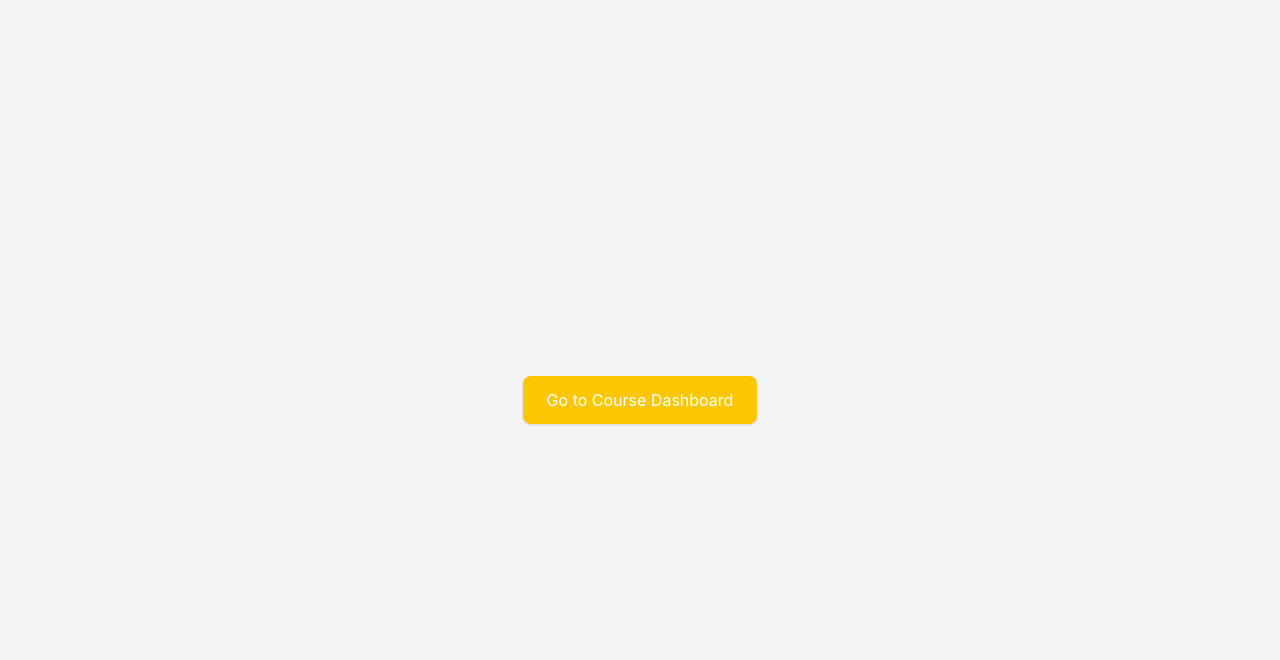
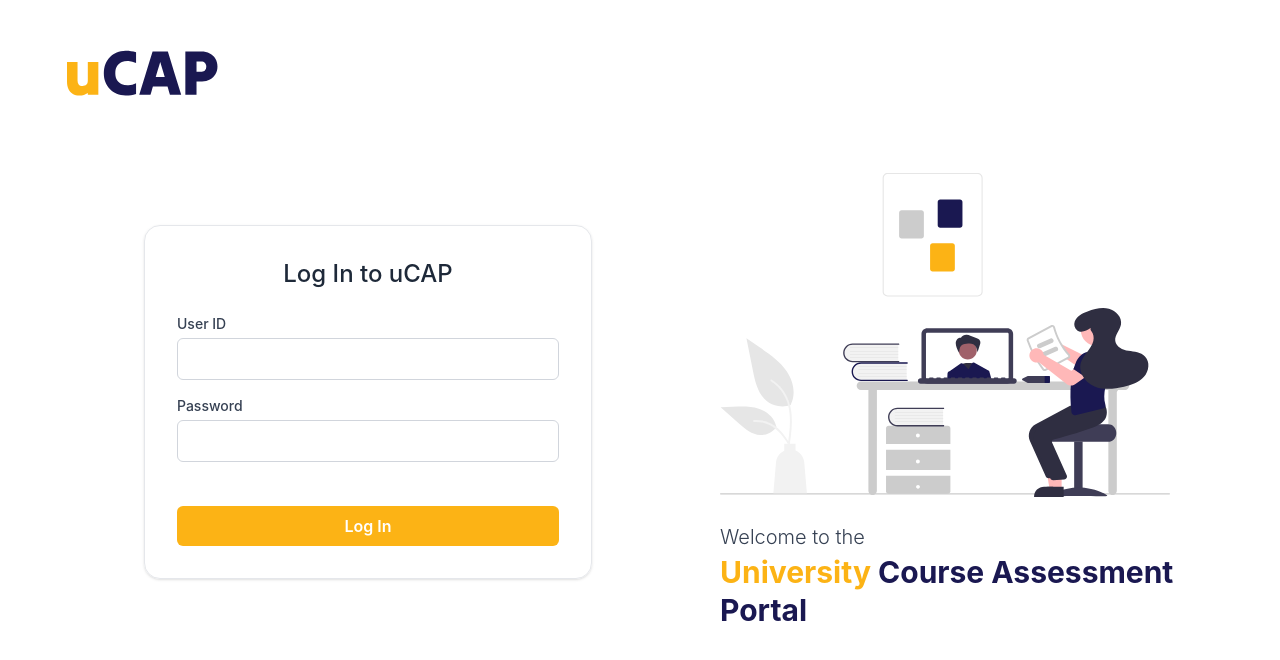
Before and after one commit to Zeck3/UCAP, a React (Vite) app in the folder frontend/: page / in a window 1280 px wide. Shown: the top 660 px of the page. Built offline with nearby package versions, Linux system fonts and the light colour scheme.

Commit message:
added login page, updated styles.css, adjusted other pages

```diff
--- a/frontend/src/pages/ClassRecordPage.tsx
+++ b/frontend/src/pages/ClassRecordPage.tsx
@@ -1,9 +1,8 @@
-import React from 'react';
 import { useNavigate } from 'react-router-dom';
 import { Link } from 'react-router-dom';
 import '/src/styles.css';
 
-const ClassRecordPage: React.FC = () => {
+const ClassRecordPage = () => {
   const navigate = useNavigate();
 
   const goBack = () => {
@@ -42,7 +41,7 @@ const ClassRecordPage: React.FC = () => {
         <div className="flex items-center space-x-2 mr-10">
           <img src="/user.png" alt="User" className="w-10 h-10 rounded-full bg-gray-300 object-cover" />
           <span className="text-base font-medium text-gray-700 ml-2 mr-2">LeBron James</span>
-          <img src="/down.svg" alt="Custom Icon" className="w-3 h-3" />
+          <img src="/down.svg" alt="Dropdown Arrow" className="w-3 h-3" />
         </div>
       </header>
 
@@ -63,7 +62,7 @@ const ClassRecordPage: React.FC = () => {
           </button>
         </div>
 
-        <button className="flex items-center space-x-2 bg-yellow-400 hover:bg-yellow-500 text-white font-semibold py-2 px-4 rounded-full shadow transition-all duration-200 mr-10">
+        <button className="flex items-center space-x-2 bg-ucap-yellow bg-ucap-yellow-hover text-white font-semibold py-2 px-4 rounded-full shadow transition-all duration-200 mr-10">
           <img src="/generate.svg" alt="Generate" className="w-4 h-4" />
           <span>Generate COA Result Sheet</span>
         </button>
--- a/frontend/src/pages/CourseDashboard.tsx
+++ b/frontend/src/pages/CourseDashboard.tsx
@@ -31,7 +31,7 @@ const CourseDashboard = () => {
         <div className="flex items-center space-x-2 mr-10">
           <img src="/user.png" alt="User" className="w-10 h-10 rounded-full bg-gray-300 object-cover" />
           <span className="text-base font-medium text-gray-700 ml-2 mr-2">LeBron James</span>
-          <img src="/down.svg" alt="Custom Icon" className="w-3 h-3" />
+          <img src="/down.svg" alt="Dropdown Arrow" className="w-3 h-3" />
         </div>
       </header>
 
@@ -54,7 +54,7 @@ const CourseDashboard = () => {
 
             {/* Sort */}
             <div className="relative inline-block">
-              <img src="/sort.svg" alt="Ascending Icon" className="absolute left-3 top-1/2 transform -translate-y-1/2 w-4 h-4" />
+              <img src="/sort.svg" alt="Sort Icon" className="absolute left-3 top-1/2 transform -translate-y-1/2 w-4 h-4" />
               <select className="appearance-none py-1.5 pl-8 pr-10 border border-gray-300 rounded-lg shadow-sm text-gray-700 bg-white">
                 <option>Ascending</option>
                 <option>Descending</option>
@@ -83,12 +83,15 @@ const CourseDashboard = () => {
 
         {/* Courses */}
         <div className="flex justify-center items-center h-96">
-          <img src="/empty-courses.svg" alt="Placeholder Icon" className="h-50 w-50" />
+          <img src="/empty-courses.svg" alt="Empty Courses" className="h-50 w-50" />
         </div>
 
         {/* Temp Button */}
         <div className="flex items-center justify-center mt-8">
-          <button onClick={goToSectionPage} className="bg-yellow-400 text-white px-6 py-3 rounded-lg shadow hover:bg-yellow-500 transition">
+          <button
+            onClick={goToSectionPage}
+            className="bg-ucap-yellow bg-ucap-yellow-hover text-white px-6 py-3 rounded-lg shadow transition"
+          >
             Go to Section Page
           </button>
         </div>
--- a/frontend/src/pages/LoginPage.tsx
+++ b/frontend/src/pages/LoginPage.tsx
@@ -1,20 +1,92 @@
 import { useNavigate } from 'react-router-dom';
+import { useState, useEffect } from 'react';
 
 const LoginPage = () => {
+  const [showError, setShowError] = useState(false);
   const navigate = useNavigate();
+
+  useEffect(() => {
+    document.title = "uCAP";
+  }, []);
+
+  /*const handleLogin = () => {
+    setShowError(true); // Simulate login error
+  };*/
 
   const goToCourseDashboard = () => {
     navigate('/course_dashboard');
   };
 
   return (
-    <div className="flex items-center justify-center min-h-screen bg-gray-100">
-      <button
-        onClick={goToCourseDashboard}
-        className="bg-yellow-400 text-white px-6 py-3 rounded-lg shadow hover:bg-yellow-500 transition"
-      >
-        Go to Course Dashboard
-      </button>
+    <div className="font-inter bg-white text-gray-700 min-h-screen flex flex-col">
+      {/* Header */}
+      <header className="flex items-center justify-between bg-white px-4 py-6">
+        <img src="/ucap-logo.svg" alt="uCAP Logo" className="h-20 w-auto ml-12 mt-2" />
+      </header>
+
+      {/* Body */}
+      <main className="flex flex-col md:flex-row flex-1 px-4 md:px-24 pt-2 pb-35">
+        {/* Login Form */}
+        <section className="w-full md:w-1/2 flex items-center justify-center">
+          <div className="w-full max-w-md p-8 border border-gray-200 rounded-2xl shadow">
+            <h2 className="text-2xl font-medium mb-6 text-center text-gray-800">
+              Log In to uCAP
+            </h2>
+
+            <div className="mb-4">
+              <label htmlFor="user-id" className="block text-sm font-medium text-gray-700 mb-1">
+                User ID
+              </label>
+              <input
+                id="user-id"
+                type="text"
+                autoComplete="username"
+                className="w-full px-4 py-2 border border-gray-300 rounded-md focus-ring-ucap-blue"
+              />
+            </div>
+
+            <div>
+              <label htmlFor="password" className="block text-sm font-medium text-gray-700 mb-1">
+                Password
+              </label>
+              <input
+                id="password"
+                type="password"
+                autoComplete="current-password"
+                className="w-full px-4 py-2 border border-gray-300 rounded-md focus-ring-ucap-blue"
+              />
+            </div>
+
+            <div className="h-5 mb-6 text-red-500 text-sm text-center">
+              {showError && <p>Invalid User ID or Password</p>}
+            </div>
+
+            <button
+              /*onClick={handleLogin}
+              className="w-full py-2 bg-ustpYellow text-white font-semibold rounded hover:bg-ustpYellow/90 transition"
+              >*/
+              onClick={goToCourseDashboard}
+              className="w-full py-2 bg-ucap-yellow bg-ucap-yellow-hover text-white font-semibold rounded-md transition"
+            >
+              Log In
+            </button>
+          </div>
+        </section>
+
+        {/* Welcome */}
+        <section className="w-full md:w-1/2 flex flex-col items-start justify-center mt-10 md:mt-0 md:pl-20">
+          <img
+            src="/login-welcome.svg"
+            alt="Login Welcome"
+            className="mb-6 w-[450px] max-w-full"
+          />
+          <p className="text-xl font-light leading-relaxed">
+            Welcome to the <br />
+            <span className="text-ucap-yellow font-bold text-3xl">University </span>
+            <span className="text-ucap-blue font-bold text-3xl">Course Assessment Portal</span>
+          </p>
+        </section>
+      </main>
     </div>
   );
 };
--- a/frontend/src/pages/SectionPage.tsx
+++ b/frontend/src/pages/SectionPage.tsx
@@ -1,9 +1,8 @@
-import React from 'react';
 import { useNavigate } from 'react-router-dom';
 import { Link } from 'react-router-dom';
 import '/src/styles.css';
 
-const SectionPage: React.FC = () => {
+const SectionPage = () => {
   const navigate = useNavigate();
 
   const goBack = () => {
@@ -45,7 +44,7 @@ const SectionPage: React.FC = () => {
         <div className="flex items-center space-x-2 mr-10">
           <img src="/user.png" alt="User" className="w-10 h-10 rounded-full bg-gray-300 object-cover" />
           <span className="text-base font-medium text-gray-700 ml-2 mr-2">LeBron James</span>
-          <img src="/down.svg" alt="Custom Icon" className="w-3 h-3" />
+          <img src="/down.svg" alt="Dropdown Arrow" className="w-3 h-3" />
         </div>
       </header>
 
@@ -74,7 +73,7 @@ const SectionPage: React.FC = () => {
 
             {/* Sort */}
             <div className="relative inline-block">
-              <img src="/sort.svg" alt="Ascending Icon" className="absolute left-3 top-1/2 transform -translate-y-1/2 w-4 h-4" />
+              <img src="/sort.svg" alt="Sort Icon" className="absolute left-3 top-1/2 transform -translate-y-1/2 w-4 h-4" />
               <select className="appearance-none py-1.5 pl-8 pr-10 border border-gray-300 rounded-lg shadow-sm text-gray-700 bg-white">
                 <option>Ascending</option>
                 <option>Descending</option>
@@ -103,12 +102,12 @@ const SectionPage: React.FC = () => {
 
         {/* Courses */}
         <div className="flex justify-center items-center h-96">
-          <img src="/empty-section.svg" alt="Placeholder Icon" className="h-50 w-50 mb-30" />
+          <img src="/empty-section.svg" alt="Empty Section" className="h-50 w-50 mb-30" />
         </div>
 
         {/* Temp Button */}
         <div className="flex items-center justify-center">
-          <button onClick={goToClassRecordPage} className="bg-yellow-400 text-white px-6 py-3 rounded-lg shadow hover:bg-yellow-500 transition">
+          <button onClick={goToClassRecordPage} className="bg-ucap-yellow bg-ucap-yellow-hover text-white px-6 py-3 rounded-lg shadow transition">
             Go to Class Record Page
           </button>
         </div>
--- a/frontend/src/styles.css
+++ b/frontend/src/styles.css
@@ -4,3 +4,29 @@
 body {
   font-family: 'Inter', sans-serif;
 }
+
+:root {
+  --ucap-yellow: #FCB315;
+  --ucap-blue: #1A1851;
+}
+
+.bg-ucap-yellow {
+  background-color: var(--ucap-yellow);
+}
+
+.bg-ucap-yellow-hover:hover {
+  background-color: #e6a400;
+}
+
+.text-ucap-yellow {
+  color: var(--ucap-yellow);
+}
+
+.text-ucap-blue {
+  color: var(--ucap-blue);
+}
+
+.focus-ring-ucap-blue:focus {
+  outline: none;
+  box-shadow: 0 0 0 2px var(--ucap-blue);
+}
```
Also changed, not shown: frontend/public/login-welcome.svg (added).
